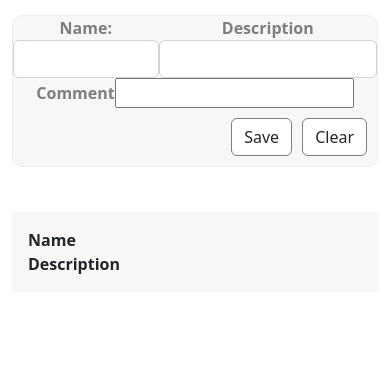
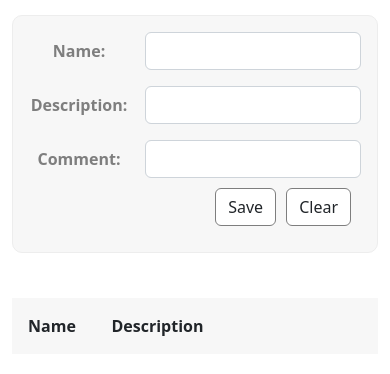
Before and after one commit to miropaananen/Pinja-react, a React (Create React App) app: page / in a window 390 px wide. Shown: the top 374 px of the page. Built offline with nearby package versions, Linux system fonts and the light colour scheme.

Commit message:
Add form mobile styles

```diff
--- a/src/Form.js
+++ b/src/Form.js
@@ -61,23 +61,23 @@ export default function Form() {
       <form id="Form" onSubmit={handleSubmit} ref={formRef}>
         <div>
           <div className="FormTop">
-          <div className="Form-row-name">
+          <div className="Form-row name-input">
             <label>
-              Name:
+              <span>Name:</span>
               <input className="form-control" type="text" name="name" ref={formNameRef} />
             </label>
           </div>
-          <div className="Form-row-description">
+          <div className="Form-row description-input">
             <label>
-              Description
+              <span>Description:</span>
               <input className="form-control" type="text" name="description" ref={formDescriptionRef} />
             </label>
           </div>
           </div>
           <div>
             <label>
-              Comment
-              <input type="text" name="comment" ref={formCommentRef} />
+              <span>Comment:</span>
+              <input className="form-control" type="text" name="comment" ref={formCommentRef} />
             </label>
           </div>
         </div>
--- a/src/Form.scss
+++ b/src/Form.scss
@@ -1,22 +1,34 @@
-
 #Form {
     background-color: #F7F7F7;
     border:1px solid #EDEDED;
     border-radius: 10px;
     color:#7e7e7e;
     font-weight: bold;
+    padding:1rem;
 
     div label {
         width: 100%;
+        display: flex;
+        justify-content: center;
+        span {
+            display: flex;
+            justify-content: center;
+            align-items: center;
+            margin-right:1rem;
+        }
     }
 
     .FormTop {
+        margin-bottom:1rem;
         display: flex;
         flex-direction: row;
-        .Form-row-name {
+        .name-input {
             width: 40%;
+            label {
+                padding-right:2rem
+            }
         }
-        .Form-row-description {
+        .description-input {
             width: 60%;
         }
     }
@@ -48,6 +60,31 @@
     }
 }
 
+@include media-breakpoint-down(md) {
+
+    #Form .FormTop {
+        flex-direction: column;
+        .name-input, .description-input {
+            width: 100%;
+        }
+        .name-input {
+            margin-bottom: 1rem;
+        label {
+            padding-right: 0;
+        }
+    }
+    }
+    div label {
+        width: 100%;
+        display: flex;
+        justify-content: center;
+        span {
+           width: 100%;
+           max-width: 100px;
+        }
+    }
+ }
+
 .Listview {
     margin-top: 45px;
     .Header {
@@ -73,7 +110,7 @@
         display: flex;
         margin-left: auto;
     }
-    .Item-container, Header {
+    .Item-container, .Header {
     display: grid;
     grid-template-columns: 1fr 2fr 1fr;
     }
--- a/src/custom.scss
+++ b/src/custom.scss
@@ -1,11 +1,7 @@
+@import '~bootstrap/scss/bootstrap.scss';
+
 // Override default variables before the import
 $body-bg: white;
-
-// Import Bootstrap and its default variables
-@import '~bootstrap/scss/bootstrap.scss';
-
-// Bootstrap and its default variables
-@import "node_modules/bootstrap/scss/bootstrap";
 
 /*
 .App-header {
@@ -17,10 +13,11 @@ body {
     padding-top: 15px;
 }
 
+
 // change the theme
 $theme-colors: (
   "primary": red,
   "danger": #ff4136
 );
 
-@import 'Form.scss'
+@import 'Form.scss';
--- a/src/index.js
+++ b/src/index.js
@@ -8,6 +8,7 @@ import 'bootstrap/dist/css/bootstrap.css';
 import './custom.scss';
 import Form from './Form.js';
 
+
 const root = ReactDOM.createRoot(document.getElementById('root'));
 root.render(
   <React.StrictMode>
@@ -15,6 +16,7 @@ root.render(
     <Form />
     </div>
   </React.StrictMode>
+
 );
 
 // If you want to start measuring performance in your app, pass a function
```
